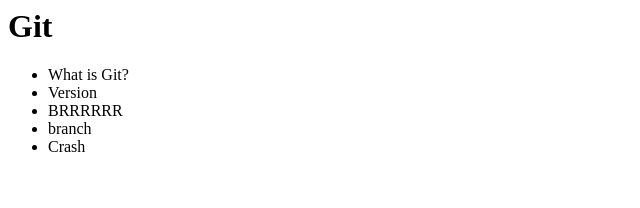
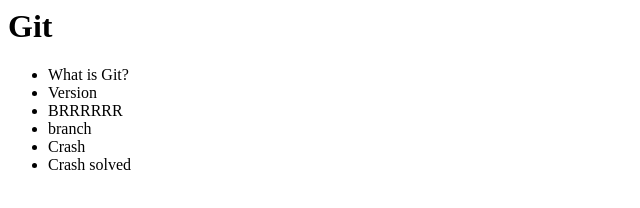
Before and after one commit to line4r/opensource_test, a plain HTML site: page index.html in a window 1280 px wide. Shown: the whole page, without its empty margins (0-640 px from the left). Drawn offline with Linux system fonts and the light colour scheme.

Commit message:
+ crash solved

```diff
--- a/index.html
+++ b/index.html
@@ -14,6 +14,7 @@
 		<li> BRRRRRR </li>
 		<li> branch </li>
 		<li> Crash </li>
+		<li> Crash solved</li>
 	</ul>
 	</body>
 </html>
```
